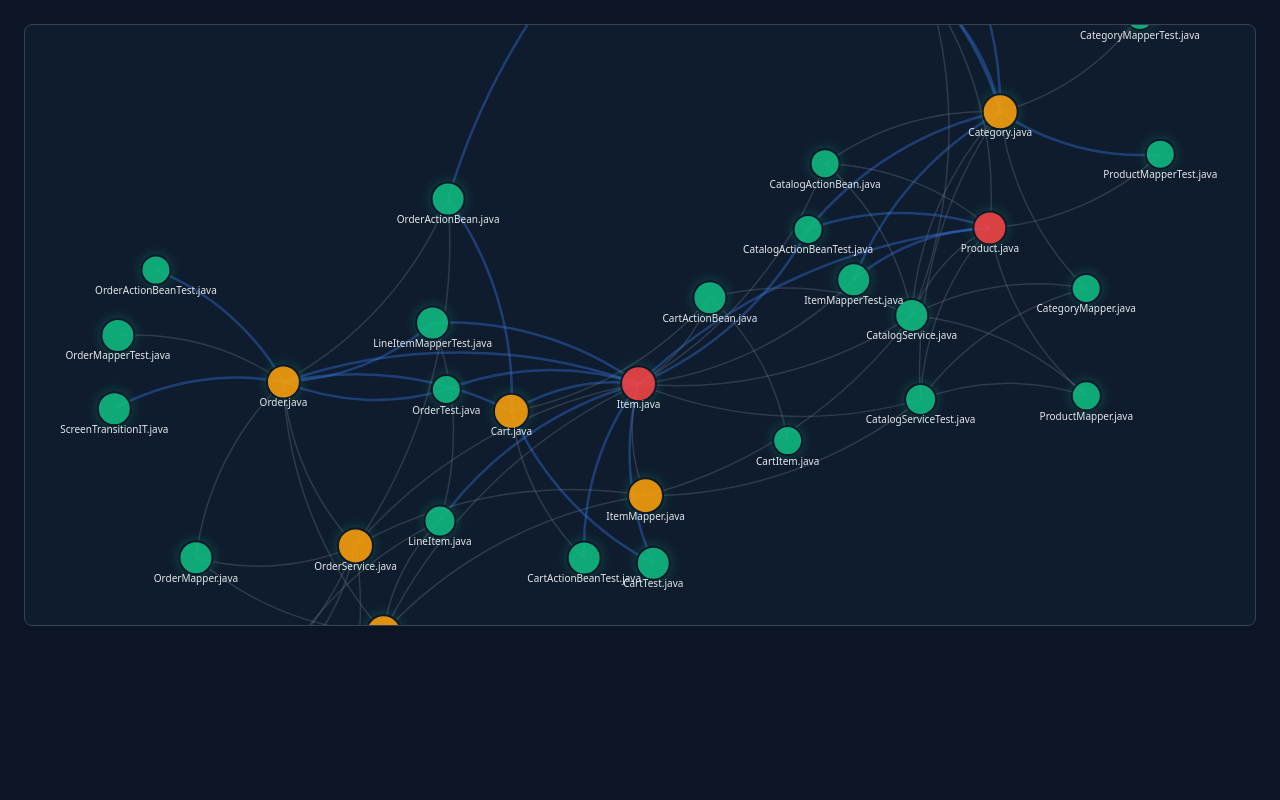
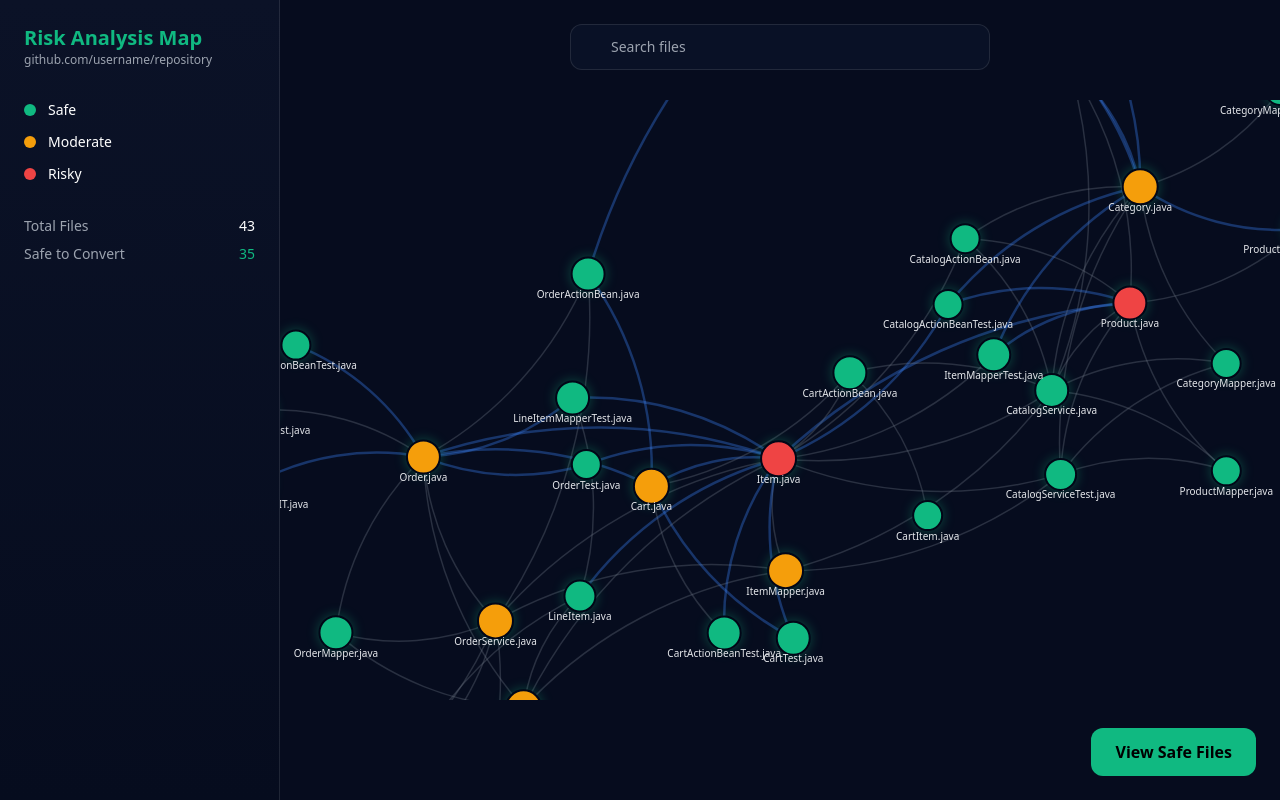
Before and after one commit to SaiyamKalra/devsoc_frontend, a React (Vite) app: page /map in a window 1280 px wide. Built offline with nearby package versions, Linux system fonts and the light colour scheme.

Commit message:
[FIX]:added the side bar in  the map screen ui

```diff
--- a/src/map_page.tsx
+++ b/src/map_page.tsx
@@ -121,7 +121,6 @@ const InteractiveGraph: React.FC = () => {
         .on("zoom", (e) => g.attr("transform", e.transform)),
     );
 
-    /* ---------- SIMULATION ---------- */
     const simulation = d3
       .forceSimulation(nodes as any)
       .force(
@@ -135,7 +134,6 @@ const InteractiveGraph: React.FC = () => {
       .force("center", d3.forceCenter(width / 2, height / 2))
       .force("collision", d3.forceCollide().radius(34));
 
-    /* ---------- CURVED LINKS ---------- */
     const link = g
       .append("g")
       .selectAll("path")
@@ -146,13 +144,11 @@ const InteractiveGraph: React.FC = () => {
       .attr("stroke-width", (d: any) => (d.type === "CALLS" ? 2.5 : 1.5))
       .attr("stroke-opacity", 0.35);
 
-    /* ---------- NODES ---------- */
     const node = g
       .append("g")
       .selectAll("g")
       .data(nodes)
       .join("g")
-      .attr("cursor", "pointer")
       .call(
         d3
           .drag<any, any>()
@@ -176,10 +172,9 @@ const InteractiveGraph: React.FC = () => {
       .append("circle")
       .attr("r", (d: any) => 14 + d.riskScore / 10)
       .attr("fill", (d: any) => nodeColor(d.classification))
-      .attr("stroke", "#0F172A")
+      .attr("stroke", "#020617")
       .attr("stroke-width", 2)
-      .style("filter", "drop-shadow(0 0 6px rgba(16,185,129,0.35))")
-      .attr("opacity", 0.9);
+      .style("filter", "drop-shadow(0 0 6px rgba(16,185,129,0.35))");
 
     node
       .append("text")
@@ -187,51 +182,13 @@ const InteractiveGraph: React.FC = () => {
       .attr("y", 24)
       .attr("text-anchor", "middle")
       .attr("fill", "#E5E7EB")
-      .attr("font-size", "10px")
-      .attr("pointer-events", "none");
+      .attr("font-size", "10px");
 
-    /* ---------- HOVER HIGHLIGHT ---------- */
-    node.on("mouseenter", function (_, d: any) {
-      const connected = new Set<string>([d.id]);
-
-      links.forEach((l: any) => {
-        const s = typeof l.source === "object" ? l.source.id : l.source;
-        const t = typeof l.target === "object" ? l.target.id : l.target;
-        if (s === d.id) connected.add(t);
-        if (t === d.id) connected.add(s);
-      });
-
-      node
-        .select("circle")
-        .attr("opacity", (n: any) => (connected.has(n.id) ? 1 : 0.2));
-
-      link
-        .attr("stroke-opacity", (l: any) => {
-          const s = typeof l.source === "object" ? l.source.id : l.source;
-          const t = typeof l.target === "object" ? l.target.id : l.target;
-          return s === d.id || t === d.id ? 0.9 : 0.05;
-        })
-        .attr("stroke-width", (l: any) => {
-          const s = typeof l.source === "object" ? l.source.id : l.source;
-          const t = typeof l.target === "object" ? l.target.id : l.target;
-          return s === d.id || t === d.id ? 3.5 : 1;
-        });
-    });
-
-    node.on("mouseleave", () => {
-      node.select("circle").attr("opacity", 0.9);
-      link
-        .attr("stroke-opacity", 0.35)
-        .attr("stroke-width", (d: any) => (d.type === "CALLS" ? 2.5 : 1.5));
-    });
-
-    /* ---------- TICK ---------- */
     simulation.on("tick", () => {
       link.attr("d", (d: any) => {
         const dx = d.target.x - d.source.x;
         const dy = d.target.y - d.source.y;
         const dr = Math.sqrt(dx * dx + dy * dy) * 1.5;
-
         return `M ${d.source.x},${d.source.y}
                 A ${dr},${dr} 0 0,1 ${d.target.x},${d.target.y}`;
       });
@@ -244,17 +201,70 @@ const InteractiveGraph: React.FC = () => {
 
   if (isLoading) {
     return (
-      <div className="min-h-screen bg-[#0B1525] flex items-center justify-center text-white">
+      <div className="min-h-screen bg-[#060C1E] flex items-center justify-center text-white">
         Loading graph…
       </div>
     );
   }
 
+  const totalFiles = nodes.length;
+  const safeFiles = nodes.filter((n) => n.classification === "GREEN").length;
+
   return (
-    <div className="min-h-screen bg-[#0B1525] p-6">
-      <div className="bg-[#0F1C2E] rounded-lg border border-gray-700">
-        <svg ref={svgRef} className="w-full h-[600px]" />
-      </div>
+    <div className="min-h-screen bg-[#060C1E] flex text-white">
+      {/* SIDEBAR */}
+      <aside className="w-[280px] border-r border-white/10 bg-gradient-to-b from-[#0B1227] to-[#060C1E] p-6">
+        <h1 className="text-xl font-bold text-[#10B981]">Risk Analysis Map</h1>
+        <p className="text-xs text-gray-400 mb-8">
+          github.com/username/repository
+        </p>
+
+        <div className="space-y-3 text-sm mb-8">
+          <div className="flex items-center gap-3">
+            <span className="w-3 h-3 rounded-full bg-[#10B981]" /> Safe
+          </div>
+          <div className="flex items-center gap-3">
+            <span className="w-3 h-3 rounded-full bg-[#F59E0B]" /> Moderate
+          </div>
+          <div className="flex items-center gap-3">
+            <span className="w-3 h-3 rounded-full bg-[#EF4444]" /> Risky
+          </div>
+        </div>
+
+        <div className="text-sm space-y-2">
+          <div className="flex justify-between">
+            <span className="text-gray-400">Total Files</span>
+            <span>{totalFiles}</span>
+          </div>
+          <div className="flex justify-between">
+            <span className="text-gray-400">Safe to Convert</span>
+            <span className="text-[#10B981]">{safeFiles}</span>
+          </div>
+        </div>
+      </aside>
+
+      {/* MAIN */}
+      <main className="flex-1 relative">
+        {/* SEARCH */}
+        <div className="absolute top-6 left-1/2 -translate-x-1/2 z-10 w-[420px]">
+          <input
+            placeholder="Search files"
+            className="w-full rounded-xl bg-[#0B1227]/90 border border-white/10 px-10 py-3 text-sm text-white placeholder-gray-400 focus:outline-none focus:ring-2 focus:ring-[#10B981]"
+          />
+        </div>
+
+        {/* GRAPH */}
+        <div className="h-full flex items-center justify-center">
+          <svg ref={svgRef} className="w-full h-[600px]" />
+        </div>
+
+        {/* CTA */}
+        <div className="absolute bottom-6 right-6">
+          <button className="px-6 py-3 rounded-xl bg-[#10B981] text-black font-semibold hover:bg-[#0ea472] transition">
+            View Safe Files
+          </button>
+        </div>
+      </main>
     </div>
   );
 };
```
